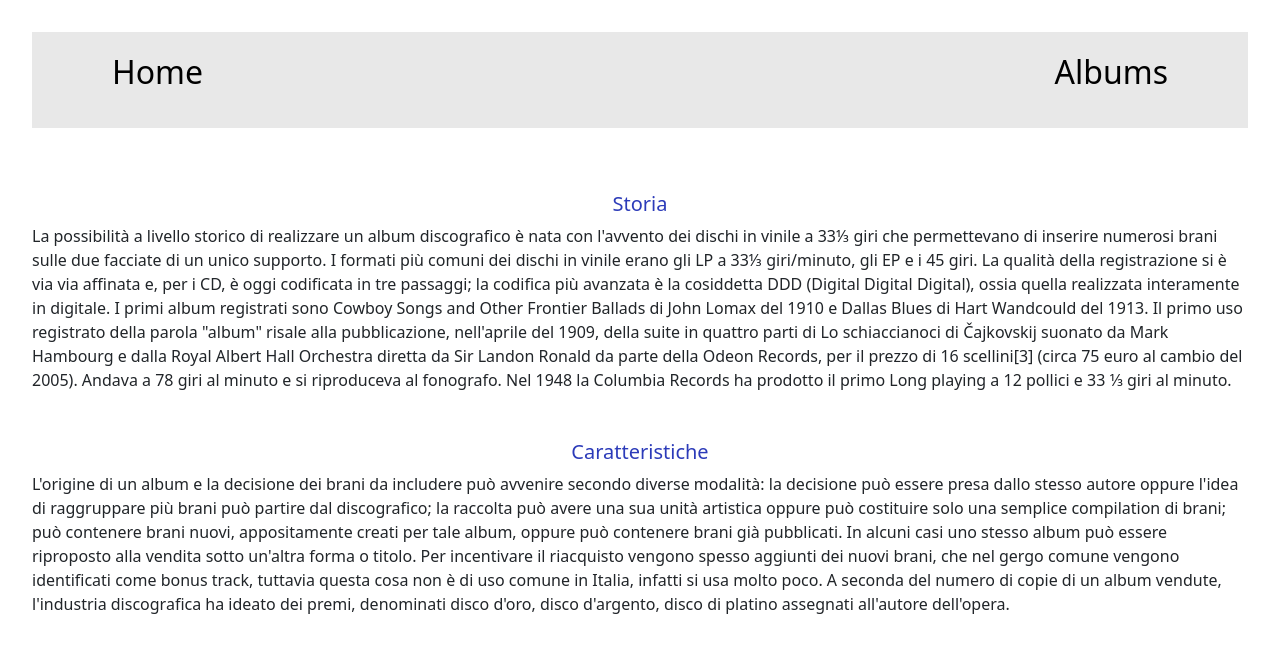
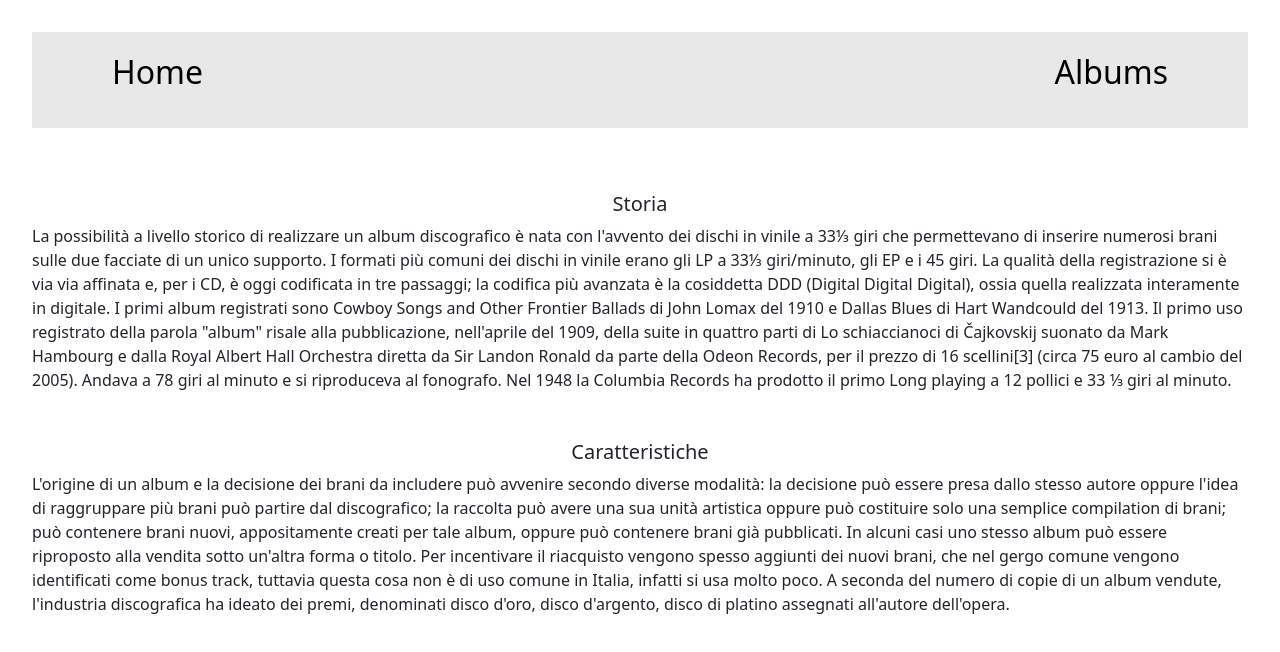
Before and after one commit to Patrickhell/vite-boolfolio, a Vue app: page / in a window 1280 px wide. Shown: the top 652 px of the page. Built offline with nearby package versions, Linux system fonts and the light colour scheme.

Commit message:
inserimento dell'apiUrl nel methodo create per richiamarlo nella chiamata axios

```diff
--- a/src/App.vue
+++ b/src/App.vue
@@ -1,13 +1,11 @@
 <script >
 import AppHeader from './components/AppHeader.vue'
-//import SingleAlbum from './components/SingleAlbum.vue';
 
 export default{
 
   name :'App',
   components: {
     AppHeader,
-    //SingleAlbum,
   }
 }
 
--- a/src/pages/Albums.vue
+++ b/src/pages/Albums.vue
@@ -63,7 +63,7 @@
 
 
       created(){
-          this.getAlbums();
+          this.getAlbums(this.apiUrl);
       }
 
 
--- a/src/pages/HomePage.vue
+++ b/src/pages/HomePage.vue
@@ -1,7 +1,7 @@
 <template >
     <div>
 
-        <h5 style="color:rgb(44, 59, 185)">
+        <h5 >
             Storia
         </h5>
         <p class="text-start mb-5 " >
@@ -12,7 +12,7 @@
             scellini[3] (circa 75 euro al cambio del 2005). Andava a 78 giri al minuto e si riproduceva al fonografo.
             Nel 1948 la Columbia Records ha prodotto il primo Long playing a 12 pollici e 33 1⁄3 giri al minuto.
         </p>
-        <h5 style="color:rgb(44, 59, 185)">
+        <h5>
             Caratteristiche
         </h5>
         <p class="text-start">
```
